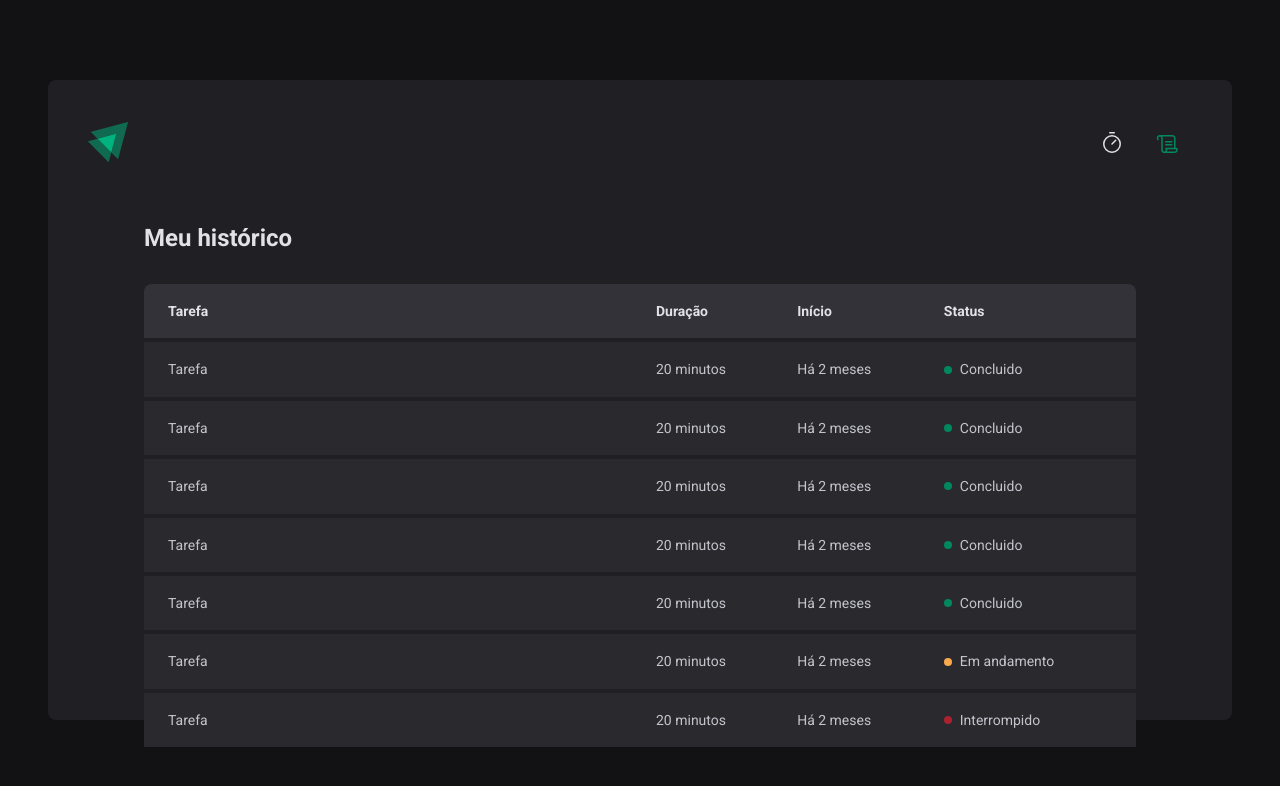
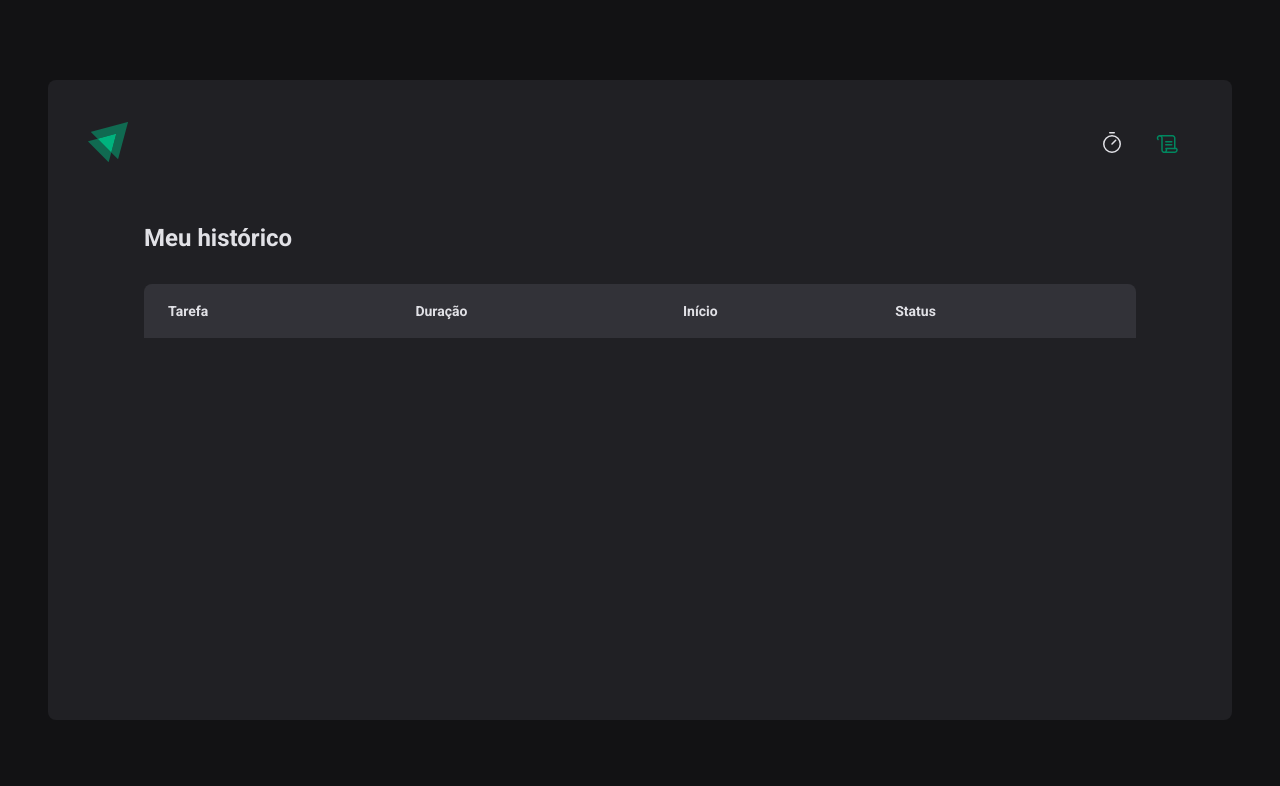
Before and after one commit to mathxs/02-ignite-timer, a React (Vite) app: page /history in a window 1280 px wide. Shown: the top 786 px of the page. Built offline with nearby package versions, Linux system fonts and the light colour scheme.

Commit message:
formatação de data

```diff
--- a/src/pages/History/index.tsx
+++ b/src/pages/History/index.tsx
@@ -1,7 +1,8 @@
 import { useContext } from 'react'
 import { HistoryContainer, HistoryList, Status } from './styles'
 import { CyclesContext } from '../../context/CyclesContext'
-
+import { formatDistanceToNow } from 'date-fns'
+import { ptBR } from 'date-fns/locale/pt-BR'
 export function History() {
   const { cycles } = useContext(CyclesContext)
 
@@ -20,62 +21,29 @@
             </tr>
           </thead>
           <tbody>
-            <tr>
-              <td>Tarefa</td>
-              <td>20 minutos</td>
-              <td>Há 2 meses</td>
-              <td>
-                <Status statusColor="green">Concluido</Status>
-              </td>
-            </tr>
-            <tr>
-              <td>Tarefa</td>
-              <td>20 minutos</td>
-              <td>Há 2 meses</td>
-              <td>
-                <Status statusColor="green">Concluido</Status>
-              </td>
-            </tr>
-            <tr>
-              <td>Tarefa</td>
-              <td>20 minutos</td>
-              <td>Há 2 meses</td>
-              <td>
-                <Status statusColor="green">Concluido</Status>
-              </td>
-            </tr>
-            <tr>
-              <td>Tarefa</td>
-              <td>20 minutos</td>
-              <td>Há 2 meses</td>
-              <td>
-                <Status statusColor="green">Concluido</Status>
-              </td>
-            </tr>
-            <tr>
-              <td>Tarefa</td>
-              <td>20 minutos</td>
-              <td>Há 2 meses</td>
-              <td>
-                <Status statusColor="green">Concluido</Status>
-              </td>
-            </tr>
-            <tr>
-              <td>Tarefa</td>
-              <td>20 minutos</td>
-              <td>Há 2 meses</td>
-              <td>
-                <Status statusColor="yellow">Em andamento</Status>
-              </td>
-            </tr>
-            <tr>
-              <td>Tarefa</td>
-              <td>20 minutos</td>
-              <td>Há 2 meses</td>
-              <td>
-                <Status statusColor="red">Interrompido</Status>
-              </td>
-            </tr>
+            {cycles.map((cycle) => (
+              <tr key={cycle.id}>
+                <td>{cycle.task}</td>
+                <td>{cycle.minutesAmount} minutos</td>
+                <td>
+                  {formatDistanceToNow(cycle.startDate, {
+                    addSuffix: true,
+                    locale: ptBR,
+                  })}
+                </td>
+                <td>
+                  {cycle.finishedAt && (
+                    <Status statusColor="green">Concluido</Status>
+                  )}
+                  {cycle.interruptedAt && (
+                    <Status statusColor="red">Interrompido</Status>
+                  )}
+                  {!cycle.finishedAt && !cycle.interruptedAt && (
+                    <Status statusColor="yellow">Em andamento</Status>
+                  )}
+                </td>
+              </tr>
+            ))}
           </tbody>
         </table>
       </HistoryList>
--- a/src/pages/Home/components/NewCyclesForm/index.tsx
+++ b/src/pages/Home/components/NewCyclesForm/index.tsx
@@ -31,7 +31,7 @@
         type="number"
         id="minutesAmount"
         placeholder="00"
-        step={5}
+        step={1}
         min={1}
         max={60}
         disabled={!!activeCycle}
--- a/src/pages/Home/index.tsx
+++ b/src/pages/Home/index.tsx
@@ -35,12 +35,17 @@
 
   const { handleSubmit, watch, reset } = newCycleForm
 
+  function handleCreateNewCycle(data: NewCycleFormData) {
+    createNewCycle(data)
+    reset()
+  }
+
   const task = watch('task')
   const isSubmitDisable = !task
 
   return (
     <HomeContainer>
-      <form onSubmit={handleSubmit(createNewCycle)}>
+      <form onSubmit={handleSubmit(handleCreateNewCycle)}>
         <FormProvider {...newCycleForm}>
           <NewCycleForm />
         </FormProvider>
```
